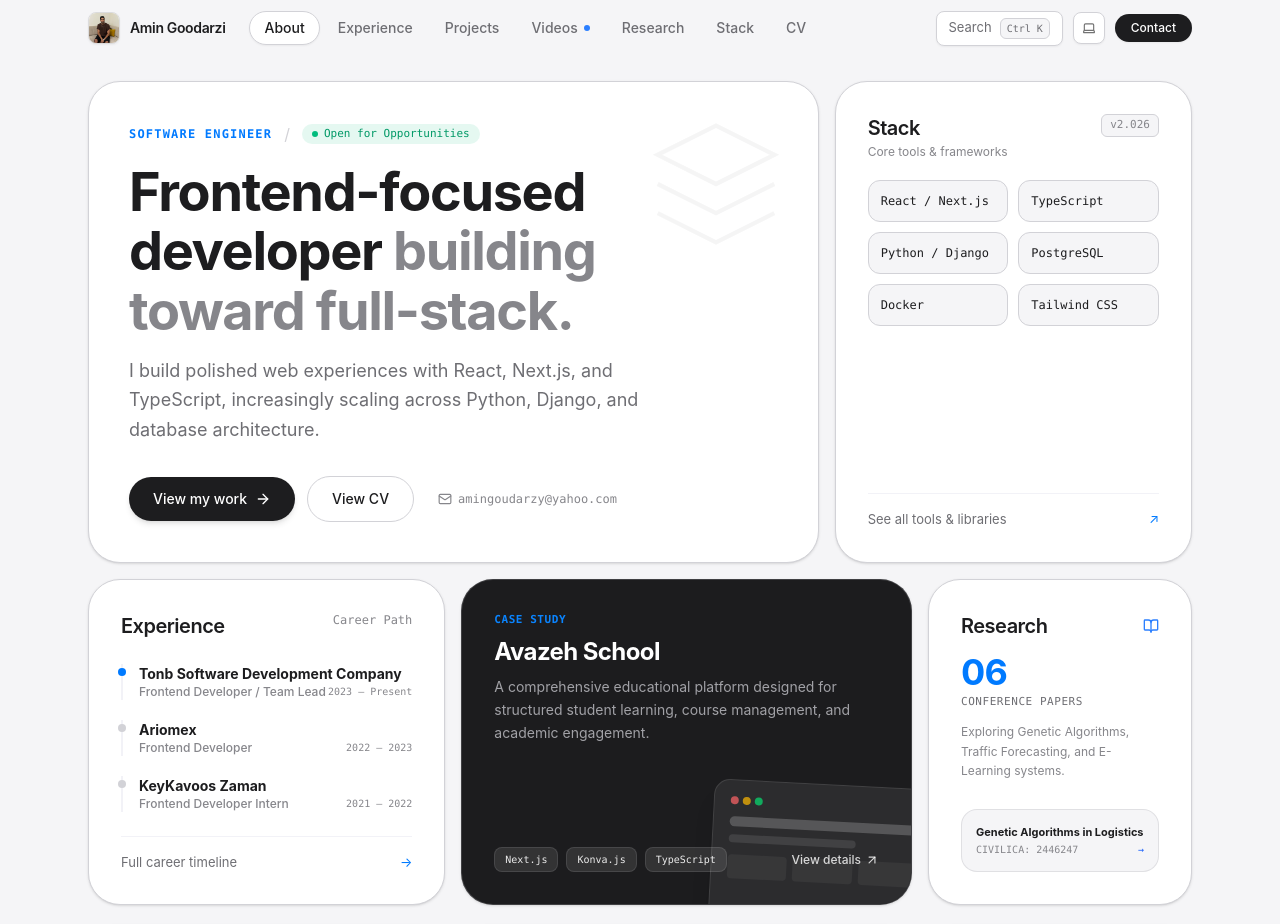
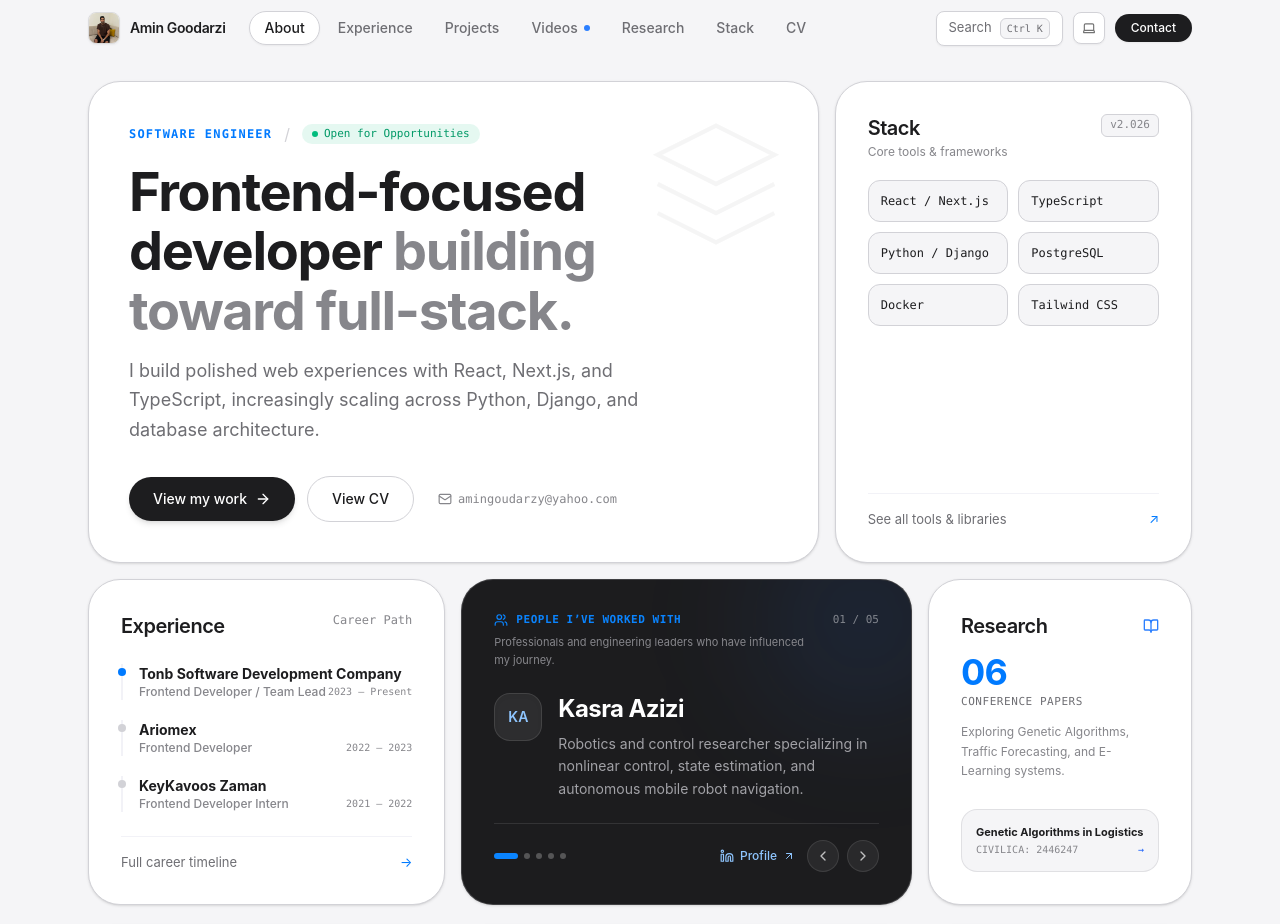
Before and after one commit to Amin-Gz/Amin-Gz.github.io, a React (Vite) app: page / in a window 1280 px wide. Shown: the top 924 px of the page. Built offline with nearby package versions, Linux system fonts and the light colour scheme.

Commit message:
notable people

```diff
--- a/src/App.tsx
+++ b/src/App.tsx
@@ -104,11 +104,7 @@ export default function App() {
         {activeTab === 'about' && (
           <div className="animate-in fade-in duration-200 space-y-10 pt-4">
             {/* Bento Grid Showcase */}
-            <BentoGridOverview
-              onSelectTab={handleSelectTab}
-              onSelectProject={handleSelectProject}
-              onOpenProjectModal={(p) => setSelectedProject(p)}
-            />
+            <BentoGridOverview onSelectTab={handleSelectTab} />
 
             {/* In-depth Engineering Philosophy & Profile */}
             <div className="pt-4 border-t border-[#D2D2D7] dark:border-white/10">
--- a/src/components/BentoGridOverview.tsx
+++ b/src/components/BentoGridOverview.tsx
@@ -1,12 +1,16 @@
 import { useState } from 'react';
 import { TabId } from '../types';
-import { personalInfo, projects, experiences } from '../data/portfolioData';
+import { personalInfo, notablePeople, experiences } from '../data/portfolioData';
 import {
   ArrowRight,
   ArrowUpRight,
   BookOpen,
   Check,
+  ChevronLeft,
+  ChevronRight,
+  Linkedin,
   Mail,
+  Users,
   Waves,
   Mountain,
   Dumbbell,
@@ -14,18 +18,14 @@ import {
 
 interface BentoGridOverviewProps {
   onSelectTab: (tab: TabId) => void;
-  onSelectProject?: (projectId: string) => void;
-  onOpenProjectModal?: (project: typeof projects[0]) => void;
 }
 
 export function BentoGridOverview({
   onSelectTab,
-  onSelectProject,
-  onOpenProjectModal,
 }: BentoGridOverviewProps) {
   const [copied, setCopied] = useState(false);
-
-  const featuredProject = projects.find((p) => p.id === 'avazeh-school') || projects[0];
+  const [activePersonIndex, setActivePersonIndex] = useState(0);
+  const activePerson = notablePeople[activePersonIndex];
 
   const handleCopyEmail = () => {
     navigator.clipboard.writeText(personalInfo.email);
@@ -33,14 +33,14 @@ export function BentoGridOverview({
     setTimeout(() => setCopied(false), 1500);
   };
 
-  const handleOpenFeatured = () => {
-    if (onOpenProjectModal && featuredProject) {
-      onOpenProjectModal(featuredProject);
-    } else if (onSelectProject && featuredProject) {
-      onSelectProject(featuredProject.id);
-    } else {
-      onSelectTab('projects');
-    }
+  const showPreviousPerson = () => {
+    setActivePersonIndex((current) =>
+      current === 0 ? notablePeople.length - 1 : current - 1,
+    );
+  };
+
+  const showNextPerson = () => {
+    setActivePersonIndex((current) => (current + 1) % notablePeople.length);
   };
 
   return (
@@ -217,57 +217,105 @@ export function BentoGridOverview({
           </button>
         </div>
 
-        {/* 4. Featured Project Bento Card (Spans 5 cols on desktop, High-Contrast Dark Bento Card) */}
+        {/* 4. Notable Collaborators Slider (Spans 5 cols on desktop) */}
         <div
-          id="bento-featured-project-card"
-          onClick={handleOpenFeatured}
-          className="md:col-span-5 bg-[#1C1C1E] text-white border border-[#D2D2D7]/20 dark:border-white/10 rounded-[28px] sm:rounded-4xl p-6 sm:p-8 relative overflow-hidden group cursor-pointer shadow-sm hover:shadow-lg transition-all duration-300 flex flex-col justify-between"
+          id="bento-people-slider"
+          className="md:col-span-5 min-h-72 bg-[#1C1C1E] text-white border border-[#D2D2D7]/20 dark:border-white/10 rounded-[28px] sm:rounded-4xl p-6 sm:p-8 relative overflow-hidden shadow-sm hover:shadow-lg transition-shadow duration-300 flex flex-col justify-between"
+          role="region"
+          aria-roledescription="carousel"
+          aria-label="People I've worked with"
         >
-          {/* Angled Mockup Card Graphic on bottom right */}
-          <div className="absolute -bottom-6 -right-6 w-48 sm:w-56 h-36 bg-[#2C2C2E] rounded-2xl transform rotate-3 border border-white/10 p-4 transition-transform group-hover:rotate-0 group-hover:scale-105 pointer-events-none shadow-xl">
-            <div className="flex items-center gap-1 mb-3">
-              <div className="w-2 h-2 rounded-full bg-red-400/70" />
-              <div className="w-2 h-2 rounded-full bg-amber-400/70" />
-              <div className="w-2 h-2 rounded-full bg-green-400/70" />
+          <div className="absolute -right-12 -top-14 h-48 w-48 rounded-full bg-blue-500/12 blur-3xl pointer-events-none" />
+
+          <div className="relative z-10 flex items-start justify-between gap-4">
+            <div>
+              <div className="flex items-center gap-2 text-[11px] font-mono text-[#0A84FF] uppercase tracking-wider font-semibold">
+                <Users className="h-3.5 w-3.5" />
+                <span>People I’ve Worked With</span>
+              </div>
+              <p className="mt-1.5 max-w-xs text-[11px] leading-relaxed text-[#86868B]">
+                Professionals and engineering leaders who have influenced my journey.
+              </p>
             </div>
-            <div className="w-full h-2.5 bg-white/20 rounded-full mb-2" />
-            <div className="w-2/3 h-2 bg-white/10 rounded-full mb-3" />
-            <div className="grid grid-cols-3 gap-1.5">
-              <div className="h-6 bg-white/5 rounded" />
-              <div className="h-6 bg-white/5 rounded" />
-              <div className="h-6 bg-white/5 rounded" />
-            </div>
+            <span className="shrink-0 text-[11px] font-mono text-white/45" aria-live="polite">
+              {String(activePersonIndex + 1).padStart(2, '0')} / {String(notablePeople.length).padStart(2, '0')}
+            </span>
           </div>
 
-          <div className="space-y-2 z-10 max-w-sm">
-            <div className="text-[11px] font-mono text-[#0A84FF] uppercase tracking-wider font-semibold">
-              Case Study
+          {activePerson && (
+            <div
+              key={activePerson.name}
+              className="collaborator-slide relative z-10 my-5 flex items-start gap-4"
+              role="group"
+              aria-roledescription="slide"
+              aria-label={`${activePersonIndex + 1} of ${notablePeople.length}`}
+            >
+              <div className="flex h-12 w-12 shrink-0 items-center justify-center rounded-2xl border border-white/10 bg-white/8 text-sm font-semibold text-blue-300 shadow-inner">
+                {activePerson.name
+                  .split(' ')
+                  .map((part) => part[0])
+                  .join('')}
+              </div>
+              <div className="min-w-0 space-y-2">
+                <h2 className="text-xl sm:text-2xl font-bold tracking-tight text-white">
+                  {activePerson.name}
+                </h2>
+                <p className="text-xs sm:text-sm text-[#A1A1A6] leading-relaxed">
+                  {activePerson.description}
+                </p>
+              </div>
             </div>
-            <h2 className="text-2xl font-bold tracking-tight text-white group-hover:text-blue-400 transition-colors">
-              {featuredProject?.title ?? 'Featured project'}
-            </h2>
-            <p className="text-xs sm:text-sm text-[#A1A1A6] leading-relaxed line-clamp-3">
-              {featuredProject?.description ?? 'Explore selected engineering work and case studies.'}
-            </p>
-          </div>
+          )}
 
-          <div className="mt-8 z-10 flex items-center justify-between">
-            <div className="flex space-x-2">
-              <span className="px-2.5 py-1 bg-white/10 rounded-lg text-[10px] font-mono text-white/90 border border-white/10">
-                Next.js
-              </span>
-              <span className="px-2.5 py-1 bg-white/10 rounded-lg text-[10px] font-mono text-white/90 border border-white/10">
-                Konva.js
-              </span>
-              <span className="px-2.5 py-1 bg-white/10 rounded-lg text-[10px] font-mono text-white/90 border border-white/10">
-                TypeScript
-              </span>
+          <div className="relative z-10 flex items-center justify-between gap-4 border-t border-white/10 pt-4">
+            <div className="flex items-center gap-1.5" aria-label="Choose a person">
+              {notablePeople.map((person, index) => (
+                <button
+                  key={person.name}
+                  type="button"
+                  onClick={() => setActivePersonIndex(index)}
+                  className={`h-1.5 rounded-full transition-all duration-200 focus:outline-none focus-visible:ring-2 focus-visible:ring-blue-400 focus-visible:ring-offset-2 focus-visible:ring-offset-[#1C1C1E] ${
+                    index === activePersonIndex
+                      ? 'w-6 bg-[#0A84FF]'
+                      : 'w-1.5 bg-white/25 hover:bg-white/50'
+                  }`}
+                  aria-label={`Show ${person.name}`}
+                  aria-current={index === activePersonIndex ? 'true' : undefined}
+                />
+              ))}
             </div>
 
-            <span className="text-xs text-white/80 font-medium group-hover:text-white inline-flex items-center gap-1">
-              <span>View details</span>
-              <ArrowUpRight className="w-3.5 h-3.5" />
-            </span>
+            <div className="flex items-center gap-2">
+              {activePerson && (
+                <a
+                  href={activePerson.linkedinUrl}
+                  target="_blank"
+                  rel="noreferrer"
+                  className="mr-1 inline-flex items-center gap-1.5 text-xs font-medium text-blue-300 transition-colors hover:text-white focus:outline-none focus-visible:ring-2 focus-visible:ring-blue-400 rounded"
+                  aria-label={`View ${activePerson.name}'s LinkedIn profile`}
+                >
+                  <Linkedin className="h-3.5 w-3.5" />
+                  <span>Profile</span>
+                  <ArrowUpRight className="h-3 w-3" />
+                </a>
+              )}
+              <button
+                type="button"
+                onClick={showPreviousPerson}
+                className="flex h-8 w-8 items-center justify-center rounded-full border border-white/10 bg-white/6 text-white/70 transition-colors hover:bg-white/12 hover:text-white focus:outline-none focus-visible:ring-2 focus-visible:ring-blue-400"
+                aria-label="Show previous person"
+              >
+                <ChevronLeft className="h-4 w-4" />
+              </button>
+              <button
+                type="button"
+                onClick={showNextPerson}
+                className="flex h-8 w-8 items-center justify-center rounded-full border border-white/10 bg-white/6 text-white/70 transition-colors hover:bg-white/12 hover:text-white focus:outline-none focus-visible:ring-2 focus-visible:ring-blue-400"
+                aria-label="Show next person"
+              >
+                <ChevronRight className="h-4 w-4" />
+              </button>
+            </div>
           </div>
         </div>
 
--- a/src/data/portfolioData.ts
+++ b/src/data/portfolioData.ts
@@ -5,6 +5,7 @@ import {
   TechItem,
   EducationItem,
   LanguageItem,
+  NotablePerson,
 } from '../types';
 
 export const personalInfo = {
@@ -75,6 +76,39 @@ export const experiences: ExperienceItem[] = [
       'Gained hands-on full-stack exposure with Node.js, Express.js, and MSSQL database queries.',
     ],
     technologies: ['React', 'Next.js', 'TypeScript', 'Node.js', 'Express.js', 'MSSQL', 'JavaScript'],
+  },
+];
+
+export const notablePeople: NotablePerson[] = [
+  {
+    name: 'Kasra Azizi',
+    description:
+      'Robotics and control researcher specializing in nonlinear control, state estimation, and autonomous mobile robot navigation.',
+    linkedinUrl: 'https://www.linkedin.com/in/kasra-azizi-b43430152/',
+  },
+  {
+    name: 'Peyman Jowkar',
+    description:
+      'Technical Manager at Tonb Software Development Company, contributing to the development and delivery of industrial software and autonomous robotics solutions.',
+    linkedinUrl: 'https://www.linkedin.com/in/peymanjowkar/',
+  },
+  {
+    name: 'Ali Mosajji',
+    description:
+      'Software professional experienced in application development, project lifecycles, technical leadership, and mentoring development teams.',
+    linkedinUrl: 'https://www.linkedin.com/in/mosaji/',
+  },
+  {
+    name: 'Mojtaba Moshfeghifar',
+    description:
+      'Software and mobile application developer with extensive experience in React Native, cross-platform development, performance optimization, and building production-grade applications.',
+    linkedinUrl: 'https://www.linkedin.com/in/mojtaba-moshfeghifar-37927b16a/',
+  },
+  {
+    name: 'Narek Shabandari',
+    description:
+      'Full-stack developer and engineering team leader specializing in React, Next.js, TypeScript, Node.js, scalable web applications, and modern software delivery practices.',
+    linkedinUrl: 'https://www.linkedin.com/in/narek-shabandari/',
   },
 ];
 
--- a/src/index.css
+++ b/src/index.css
@@ -71,3 +71,24 @@
     max-width: 100% !important;
   }
 }
+
+@keyframes collaborator-slide-in {
+  from {
+    opacity: 0;
+    transform: translateX(10px);
+  }
+  to {
+    opacity: 1;
+    transform: translateX(0);
+  }
+}
+
+.collaborator-slide {
+  animation: collaborator-slide-in 240ms cubic-bezier(0.16, 1, 0.3, 1);
+}
+
+@media (prefers-reduced-motion: reduce) {
+  .collaborator-slide {
+    animation: none;
+  }
+}
--- a/src/types.ts
+++ b/src/types.ts
@@ -29,6 +29,12 @@ export interface ProjectItem {
   role: string;
   highlights: string[];
   metricsOrScope?: string;
+}
+
+export interface NotablePerson {
+  name: string;
+  description: string;
+  linkedinUrl: string;
 }
 
 export interface VideoWorkflowChapter {
```
